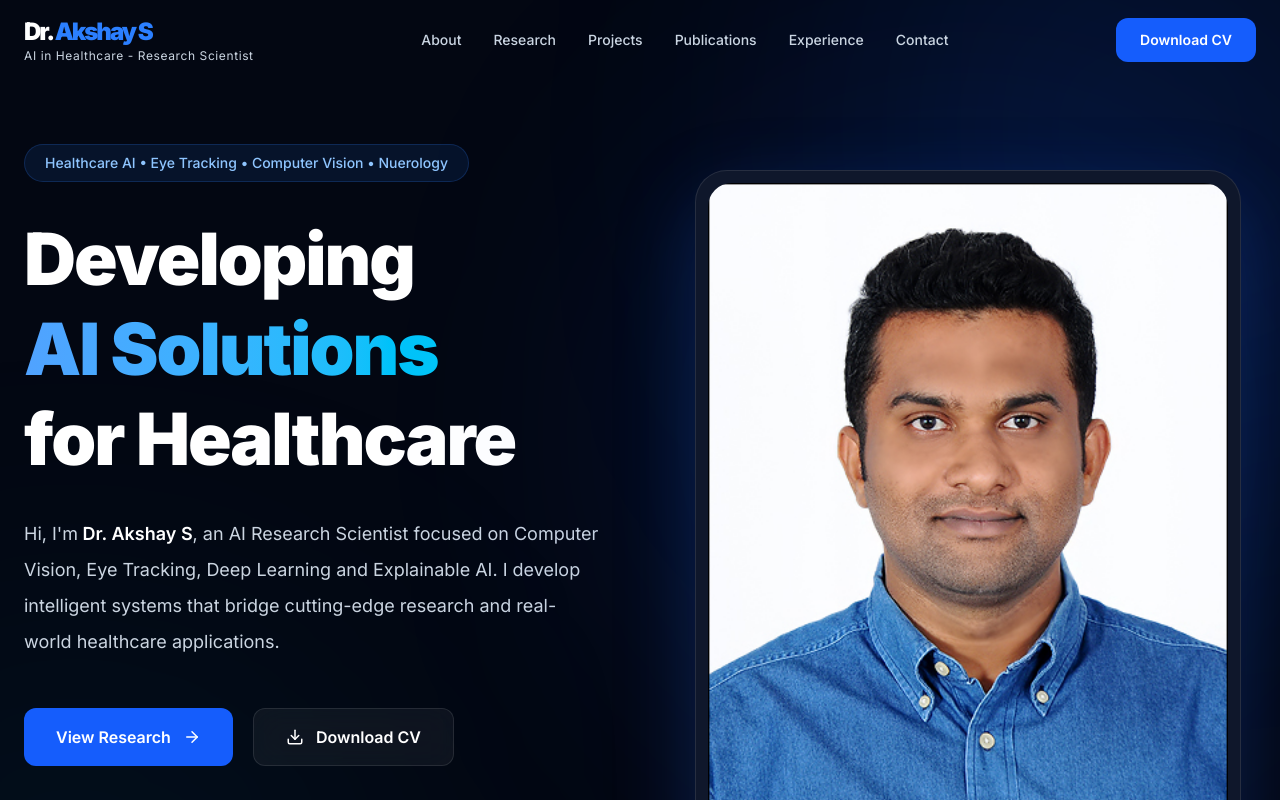
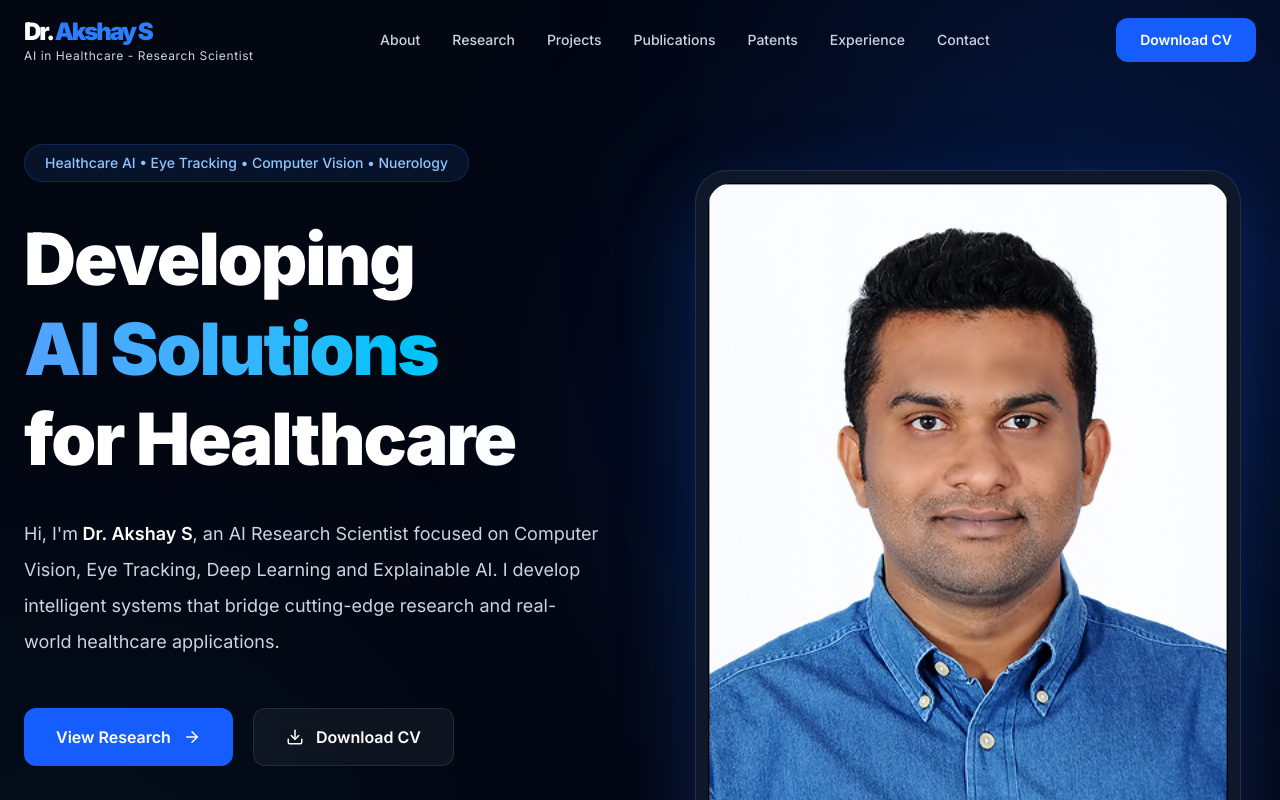
Before and after one commit to akshayshantharam/akshayshantharam.github.io, a Next.js app: page / in a window 1280 px wide. Shown: the top 800 px of the page. Built offline with nearby package versions, Linux system fonts and the light colour scheme.

Commit message:
Update Navbar.tsx

```diff
--- a/components/Navbar.tsx
+++ b/components/Navbar.tsx
@@ -8,6 +8,7 @@ const navLinks = [
   { name: "Research", href: "#research" },
   { name: "Projects", href: "#projects" },
   { name: "Publications", href: "#publications" },
+  { name: "Patents", href: "#patents" },
   { name: "Experience", href: "#experience" },
   { name: "Contact", href: "#contact" },
 ];
```
